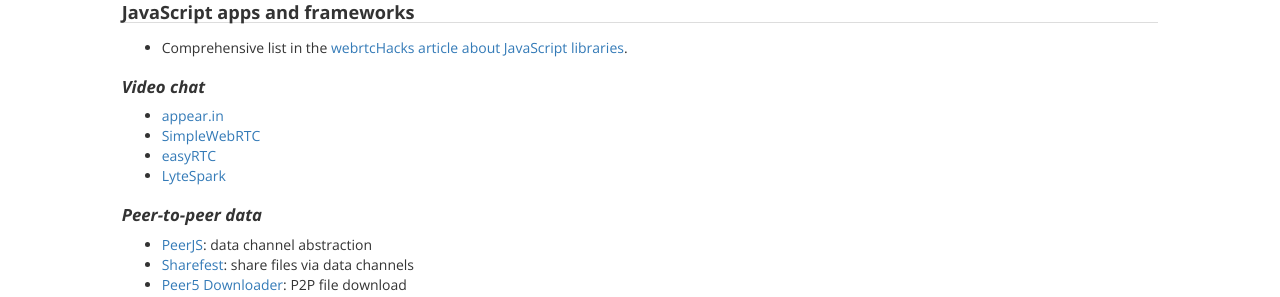
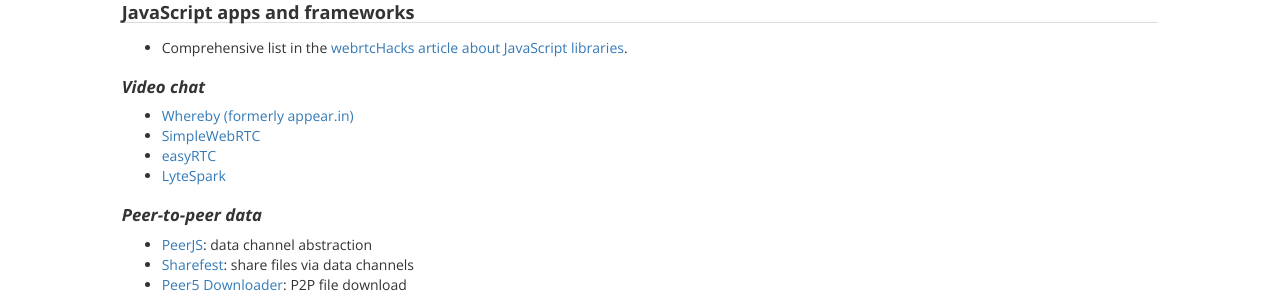
Before and after one commit to webrtc/webrtc-org, a Jekyll site: the page built from start/index.md, in a window 1280 px wide and 900 px high, scrolled down 1882 px. Shown: the part 154-451 px from the top of the window. Built offline with Jekyll 4.4.1, drawn with Linux system fonts in a browser that asks for light colours; nearby versions of some CDN libraries.

Commit message:
appear.in has been renamed Whereby. (#232)
More info: https://whereby.com/information/brand

```diff
--- a/start/index.md
+++ b/start/index.md
@@ -97,7 +97,7 @@ More resources below.
 * Comprehensive list in the [webrtcHacks article about JavaScript libraries](https://webrtchacks.com/whats-in-a-webrtc-javascript-library/).
 
 #### Video chat
-* [appear.in](https://appear.in/)
+* [Whereby (formerly appear.in)](https://whereby.com/)
 * [SimpleWebRTC](https://github.com/henrikjoreteg/SimpleWebRTC)
 * [easyRTC](https://github.com/priologic/easyrtc)
 * [LyteSpark](http://lytespark.com)
```
